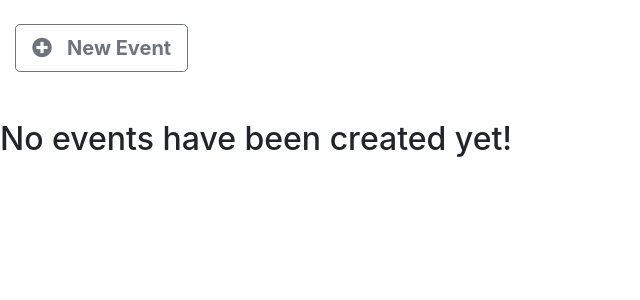
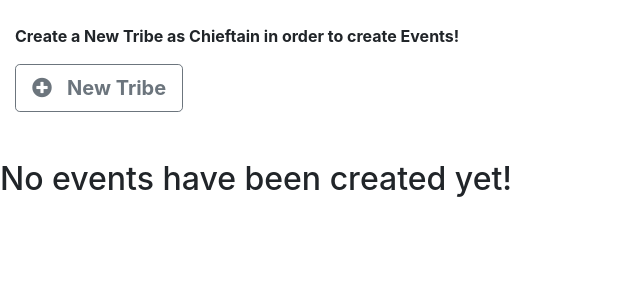
Before and after one commit to leon-lei/fancyfeast, a Django app: page /tribes/event/myevents/ in a window 1280 px wide. Shown: the part 108-408 px from the top of the page, without its empty margins (0-640 px from the left). Run offline with Django 3.2, Linux system fonts and the light colour scheme; the visitor is signed in with stand-in values (Sample User, id 1); data comes from the database, SQL or seed files in the repository; data that the repository does not hold is empty; some libraries are stand-ins or nearby versions.

Commit message:
Enhancement: Create tribe button if not chieftain on MyEvents

```diff
--- a/tribes/templates/tribes/my_events.html
+++ b/tribes/templates/tribes/my_events.html
@@ -8,6 +8,16 @@
             {% if error_message %}
                 <p><strong>{{ error_message }}</strong></p>
             {% endif %}
+            {% if chieftain_count == 0 %}
+                <p><strong>Create a New Tribe as Chieftain in order to create Events!</strong></p>
+                <form action="{% url 'tribes:tribe-create' %}" method="POST" style="display: inline;">
+                    {% csrf_token %}
+                    <button type="submit" class="btn btn-outline-secondary btn-lg">
+                        <i class="fas fa-plus-circle"></i>
+                        <strong>&nbsp;&nbsp;New Tribe</strong>
+                    </button>
+                </form>
+            {% else %}
                 <form action="{% url 'tribes:event-create' %}" method="POST" style="display: inline;">
                     {% csrf_token %}
                     <button type="submit" class="btn btn-outline-secondary btn-lg">
@@ -15,6 +25,7 @@
                         <strong>&nbsp;&nbsp;New Event</strong>
                     </button>
                 </form>
+            {% endif %}
             <br>
             <br>
             <br>
--- a/tribes/views.py
+++ b/tribes/views.py
@@ -14,8 +14,9 @@ class MyEvents(View):
     template_name = 'tribes/my_events.html'
 
     def get(self, request):
+        chieftain_count = UserProfile.objects.get(user=request.user).chieftain.count()
         my_events = UserProfile.objects.get(user=request.user).event.all()
-        return render(request, self.template_name, {'my_events': my_events})
+        return render(request, self.template_name, {'chieftain_count': chieftain_count, 'my_events': my_events})
 
 
 class MyTribes(View):
```
Lines whose indentation alone changed are shown as unchanged.
